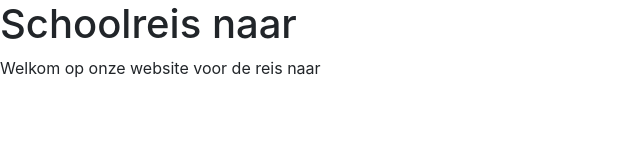
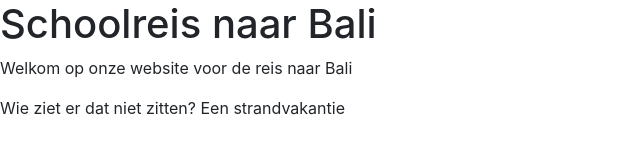
Before and after one commit to gillesdepauw/reis-website-live, a plain HTML site: page styles/index.html in a window 1280 px wide. Shown: the whole page, without its empty margins (0-640 px from the left). Drawn offline with nearby package versions, Linux system fonts and the light colour scheme.

Commit message:
Update homepage

```diff
--- a/styles/index.html
+++ b/styles/index.html
@@ -10,8 +10,9 @@
     <link rel="stylesheet" href="https://stackpath.bootstrapcdn.com/bootstrap/4.1.2/css/bootstrap.min.css" integrity="sha384-Smlep5jCw/wG7hdkwQ/Z5nLIefveQRIY9nfy6xoR1uRYBtpZgI6339F5dgvm/e9B" crossorigin="anonymous">
   </head>
   <body>
-      <h1>Schoolreis naar </h1>
-    <p>Welkom op onze website voor de reis naar </p>
+      <h1>Schoolreis naar Bali</h1>
+    <p>Welkom op onze website voor de reis naar Bali</p>
+    <p>Wie ziet er dat niet zitten? Een strandvakantie</p>
     <!-- Optional JavaScript -->
     <!-- jQuery first, then Popper.js, then Bootstrap JS -->
     <script src="https://code.jquery.com/jquery-3.3.1.slim.min.js" integrity="sha384-q8i/X+965DzO0rT7abK41JStQIAqVgRVzpbzo5smXKp4YfRvH+8abtTE1Pi6jizo" crossorigin="anonymous"></script>
```
